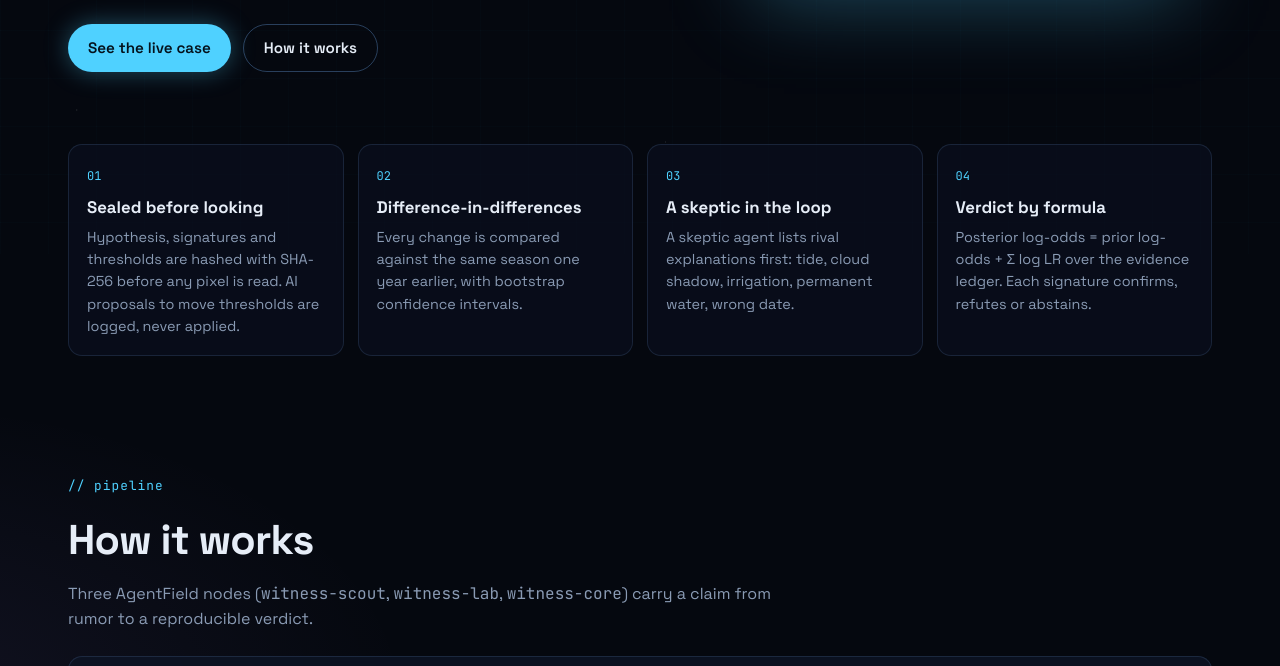
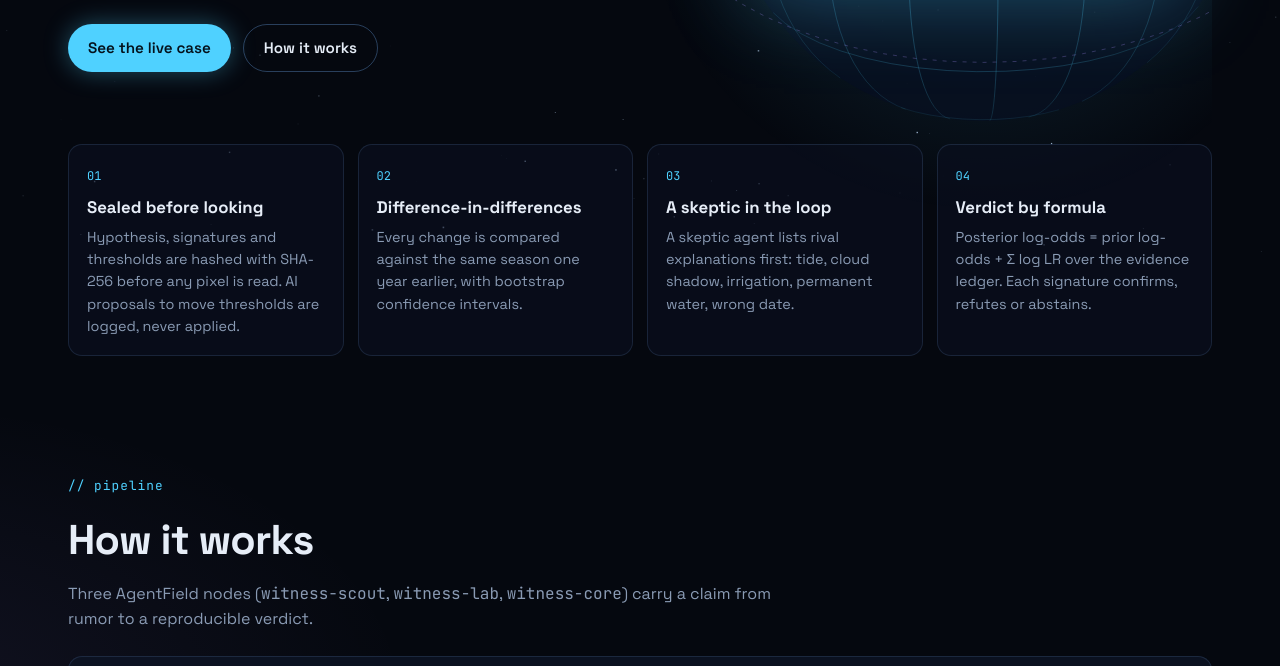
Before and after one commit to 0xtkey256/Orbital-Witness, a plain HTML site: page web/index.html in a window 1280 px wide. Shown: the part 546-1212 px from the top of the page. Drawn offline with Linux system fonts and the light colour scheme; animation ran at ten frames a second.

Commit message:
Site: orbiting satellite globe, starfield, count-up, typewriter, image scan line

```diff
--- a/web/css/style.css
+++ b/web/css/style.css
@@ -329,3 +329,24 @@ select { background: var(--panel-solid); color: var(--text); border: 1px solid v
 }
 .hc-runs { margin: 14px 0 0; }
 .hc-runs button { font-size: 0.78rem; }
+
+/* ---------- motion layer (js/motion.js) ---------- */
+.fx-stars { position: fixed; inset: 0; z-index: -1; pointer-events: none; }
+.hero { position: relative; }
+.fx-orbit { position: absolute; top: 0; left: 0; z-index: 0; pointer-events: none; }
+.hero > *:not(.fx-orbit) { position: relative; z-index: 1; }
+.fx-progress { position: fixed; top: 0; left: 0; right: 0; height: 2px; z-index: 100; transform-origin: 0 50%; transform: scaleX(0);
+  background: linear-gradient(90deg, var(--c-agentfield), var(--c-tavily), var(--c-daytona), var(--c-codeaf), var(--c-nosana)); }
+.hero h1 { background: linear-gradient(100deg, #e6edf7 20%, #8fe3ff 40%, #e6edf7 60%); background-size: 250% 100%;
+  -webkit-background-clip: text; background-clip: text; color: transparent; animation: shimmer 6s ease-in-out infinite; }
+@keyframes shimmer { 0%, 100% { background-position: 100% 0; } 50% { background-position: 0 0; } }
+.hc-claim.typing::after { content: "▍"; color: var(--cyan); animation: blink 0.8s steps(1) infinite; }
+@keyframes blink { 50% { opacity: 0; } }
+.compare::after { content: ""; position: absolute; left: 0; right: 0; top: -20%; height: 18%; pointer-events: none;
+  background: linear-gradient(180deg, transparent, rgba(61,220,151,0.18), rgba(61,220,151,0.45) 50%, transparent 52%);
+  animation: scan 4.5s linear infinite; mix-blend-mode: screen; }
+@keyframes scan { to { top: 105%; } }
+.hero-card { animation: floaty 7s ease-in-out infinite; }
+@keyframes floaty { 0%, 100% { transform: translateY(0); } 50% { transform: translateY(-6px); } }
+@media (prefers-reduced-motion: reduce) { .fx-stars, .fx-orbit { display: none; } .hero h1 { color: var(--text); background: none; } }
+.stars { display: none; }
--- a/web/index.html
+++ b/web/index.html
@@ -206,6 +206,7 @@
   <a class="btn btn-ghost" href="https://github.com/0xtkey256/Orbital-Witness" target="_blank" rel="noopener noreferrer">github.com/0xtkey256/Orbital-Witness</a>
 </footer>
 
+<script src="js/motion.js"></script>
 <script src="js/pipeline.js"></script>
 <script src="js/app.js"></script>
 </body>
--- /dev/null
+++ b/web/js/motion.js
@@ -0,0 +1,184 @@
+/* Motion layer: orbiting satellite over a wireframe globe, drifting starfield,
+   count-up posterior, typewriter claim, scroll progress. Respects reduced motion. */
+(function () {
+  "use strict";
+  var reduce = window.matchMedia && window.matchMedia("(prefers-reduced-motion: reduce)").matches;
+  var DPR = Math.min(window.devicePixelRatio || 1, 2);
+
+  /* ---------- starfield (whole page) ---------- */
+  function starfield() {
+    var c = document.createElement("canvas");
+    c.className = "fx-stars";
+    c.setAttribute("aria-hidden", "true");
+    document.body.prepend(c);
+    var ctx = c.getContext("2d"), w, h, stars = [], shoot = null;
+    function size() {
+      w = c.width = innerWidth * DPR; h = c.height = innerHeight * DPR;
+      c.style.width = innerWidth + "px"; c.style.height = innerHeight + "px";
+      var n = Math.round((innerWidth * innerHeight) / 5200);
+      stars = [];
+      for (var i = 0; i < n; i++) stars.push({ x: Math.random() * w, y: Math.random() * h, z: Math.random() * 0.8 + 0.2, t: Math.random() * 6.28 });
+    }
+    size(); addEventListener("resize", size);
+    function frame(ts) {
+      ctx.clearRect(0, 0, w, h);
+      var sy = scrollY * DPR;
+      for (var i = 0; i < stars.length; i++) {
+        var s = stars[i];
+        s.x -= s.z * 0.06 * DPR; if (s.x < 0) s.x += w;
+        var y = (s.y - sy * s.z * 0.15) % h; if (y < 0) y += h;
+        var a = 0.35 + 0.45 * Math.sin(ts / 900 * s.z + s.t);
+        ctx.fillStyle = "rgba(200,225,255," + a.toFixed(3) + ")";
+        ctx.fillRect(s.x, y, s.z * 1.6 * DPR, s.z * 1.6 * DPR);
+      }
+      if (!shoot && Math.random() < 0.004) shoot = { x: Math.random() * w, y: Math.random() * h * 0.5, l: 0 };
+      if (shoot) {
+        shoot.l += 14 * DPR;
+        var g = ctx.createLinearGradient(shoot.x, shoot.y, shoot.x - 120 * DPR, shoot.y - 40 * DPR);
+        g.addColorStop(0, "rgba(160,220,255,0.9)"); g.addColorStop(1, "rgba(160,220,255,0)");
+        ctx.strokeStyle = g; ctx.lineWidth = 1.4 * DPR; ctx.beginPath();
+        ctx.moveTo(shoot.x + shoot.l, shoot.y + shoot.l / 3);
+        ctx.lineTo(shoot.x + shoot.l - 120 * DPR, shoot.y + shoot.l / 3 - 40 * DPR); ctx.stroke();
+        if (shoot.l > w * 0.4) shoot = null;
+      }
+      requestAnimationFrame(frame);
+    }
+    requestAnimationFrame(frame);
+  }
+
+  /* ---------- hero orbit (globe + satellite + scan beam) ---------- */
+  function orbit() {
+    var hero = document.querySelector(".hero");
+    if (!hero) return;
+    var c = document.createElement("canvas");
+    c.className = "fx-orbit";
+    c.setAttribute("aria-hidden", "true");
+    hero.prepend(c);
+    var ctx = c.getContext("2d"), w, h, R, cx, cy, visible = true;
+    function size() {
+      var r = hero.getBoundingClientRect();
+      w = c.width = r.width * DPR; h = c.height = r.height * DPR;
+      c.style.width = r.width + "px"; c.style.height = r.height + "px";
+      var narrow = r.width < 760;
+      R = Math.min(w, h) * (narrow ? 0.36 : 0.30);
+      cx = narrow ? w * 0.5 : w * 0.80; cy = narrow ? h * 0.30 : h * 0.40;
+    }
+    size(); addEventListener("resize", size);
+    new IntersectionObserver(function (e) { visible = e[0].isIntersecting; }).observe(hero);
+
+    var tilt = 0.42, pings = [];
+    function proj(lat, lon, rot) {
+      var x = Math.cos(lat) * Math.sin(lon + rot), y = Math.sin(lat), z = Math.cos(lat) * Math.cos(lon + rot);
+      var y2 = y * Math.cos(tilt) - z * Math.sin(tilt), z2 = y * Math.sin(tilt) + z * Math.cos(tilt);
+      return { x: cx + R * x, y: cy - R * y2, z: z2 };
+    }
+    function frame(ts) {
+      requestAnimationFrame(frame);
+      if (!visible) return;
+      ctx.clearRect(0, 0, w, h);
+      var rot = ts / 9000;
+      // atmosphere
+      var g = ctx.createRadialGradient(cx, cy, R * 0.6, cx, cy, R * 1.35);
+      g.addColorStop(0, "rgba(79,209,255,0.10)"); g.addColorStop(1, "rgba(79,209,255,0)");
+      ctx.fillStyle = g; ctx.beginPath(); ctx.arc(cx, cy, R * 1.35, 0, 6.283); ctx.fill();
+      ctx.fillStyle = "rgba(8,16,32,0.85)"; ctx.beginPath(); ctx.arc(cx, cy, R, 0, 6.283); ctx.fill();
+      // graticule
+      ctx.lineWidth = 1 * DPR;
+      for (var la = -60; la <= 60; la += 30) line(function (t) { return proj(la * Math.PI / 180, t, rot); }, 0, 6.283);
+      for (var lo = 0; lo < 360; lo += 20) line(function (t) { return proj(t, lo * Math.PI / 180, rot); }, -1.57, 1.57);
+      // satellite on inclined orbit
+      var a = ts / 2600, inc = 0.9, oR = R * 1.32;
+      var ox = Math.cos(a), oy = Math.sin(a) * Math.sin(inc), oz = Math.sin(a) * Math.cos(inc);
+      var sx = cx + oR * ox, sy = cy - oR * oy * 0.55 - oR * oz * 0.25, front = oz > -0.2;
+      // orbit path
+      ctx.strokeStyle = "rgba(167,139,250,0.28)"; ctx.setLineDash([4 * DPR, 6 * DPR]); ctx.beginPath();
+      for (var k = 0; k <= 64; k++) {
+        var b = k / 64 * 6.283, px = cx + oR * Math.cos(b), py = cy - oR * Math.sin(b) * Math.sin(inc) * 0.55 - oR * Math.sin(b) * Math.cos(inc) * 0.25;
+        k ? ctx.lineTo(px, py) : ctx.moveTo(px, py);
+      }
+      ctx.stroke(); ctx.setLineDash([]);
+      if (front) {
+        // scan beam to the surface point under the satellite
+        var tx = cx + (sx - cx) * 0.72, ty = cy + (sy - cy) * 0.72;
+        var bg = ctx.createLinearGradient(sx, sy, tx, ty);
+        bg.addColorStop(0, "rgba(61,220,151,0.55)"); bg.addColorStop(1, "rgba(61,220,151,0.02)");
+        ctx.fillStyle = bg; ctx.beginPath(); ctx.moveTo(sx, sy);
+        var nx = -(ty - sy), ny = tx - sx, nl = Math.hypot(nx, ny) || 1, s = R * 0.16;
+        ctx.lineTo(tx + nx / nl * s, ty + ny / nl * s); ctx.lineTo(tx - nx / nl * s, ty - ny / nl * s); ctx.closePath(); ctx.fill();
+        if (Math.random() < 0.05) pings.push({ x: tx, y: ty, r: 0 });
+      }
+      // pings on the ground (observations)
+      for (var p = pings.length - 1; p >= 0; p--) {
+        var q = pings[p]; q.r += 0.9 * DPR;
+        ctx.strokeStyle = "rgba(61,220,151," + Math.max(0, 0.7 - q.r / (40 * DPR)).toFixed(3) + ")";
+        ctx.beginPath(); ctx.arc(q.x, q.y, q.r, 0, 6.283); ctx.stroke();
+        if (q.r > 40 * DPR) pings.splice(p, 1);
+      }
+      // satellite body + panels
+      ctx.save(); ctx.translate(sx, sy); ctx.rotate(a * 0.5);
+      ctx.globalAlpha = front ? 1 : 0.35;
+      ctx.fillStyle = "#4fd1ff"; ctx.fillRect(-14 * DPR, -3 * DPR, 9 * DPR, 6 * DPR); ctx.fillRect(5 * DPR, -3 * DPR, 9 * DPR, 6 * DPR);
+      ctx.fillStyle = "#e6edf7"; ctx.fillRect(-4 * DPR, -4 * DPR, 8 * DPR, 8 * DPR);
+      ctx.restore(); ctx.globalAlpha = 1;
+    }
+    function line(f, t0, t1) {
+      var prev = null;
+      for (var i = 0; i <= 48; i++) {
+        var pt = f(t0 + (t1 - t0) * i / 48);
+        if (prev && pt.z > 0 && prev.z > 0) {
+          ctx.strokeStyle = "rgba(79,209,255," + (0.08 + 0.22 * pt.z).toFixed(3) + ")";
+          ctx.beginPath(); ctx.moveTo(prev.x, prev.y); ctx.lineTo(pt.x, pt.y); ctx.stroke();
+        }
+        prev = pt;
+      }
+    }
+    requestAnimationFrame(frame);
+  }
+
+  /* ---------- count-up posterior + typewriter claim ---------- */
+  function liveText() {
+    var post = document.getElementById("hc-posterior"), claim = document.getElementById("hc-claim");
+    var moP, moC, pTimer = 0, cTimer = 0;
+    // 自分の書き込みは takeRecords() で捨て、app.js からの更新だけに反応する
+    function setP(v) { post.textContent = v; moP.takeRecords(); }
+    function setC(v) { claim.textContent = v; moC.takeRecords(); }
+    function countUp() {
+      var target = parseFloat(post.textContent);
+      if (isNaN(target)) return;
+      cancelAnimationFrame(pTimer); var t0 = performance.now();
+      (function step(t) {
+        var k = Math.min(1, (t - t0) / 1100), e = 1 - Math.pow(1 - k, 3);
+        setP((target * e).toFixed(3));
+        if (k < 1) pTimer = requestAnimationFrame(step); else setP(target.toFixed(3));
+      })(t0);
+    }
+    function type() {
+      var full = claim.textContent;
+      if (!full || full.indexOf("Loading") === 0) return;
+      clearTimeout(cTimer); claim.classList.add("typing"); setC("");
+      var i = 0;
+      (function step() {
+        setC(full.slice(0, ++i));
+        if (i < full.length) cTimer = setTimeout(step, 28); else claim.classList.remove("typing");
+      })();
+    }
+    if (post) { moP = new MutationObserver(countUp); moP.observe(post, { childList: true, characterData: true, subtree: true }); }
+    if (claim) { moC = new MutationObserver(type); moC.observe(claim, { childList: true, characterData: true, subtree: true }); }
+  }
+
+  /* ---------- scroll progress ---------- */
+  function progress() {
+    var bar = document.createElement("div");
+    bar.className = "fx-progress"; bar.setAttribute("aria-hidden", "true");
+    document.body.appendChild(bar);
+    function upd() { var m = document.documentElement.scrollHeight - innerHeight; bar.style.transform = "scaleX(" + (m > 0 ? scrollY / m : 0) + ")"; }
+    addEventListener("scroll", upd, { passive: true }); upd();
+  }
+
+  function init() {
+    progress();
+    if (reduce) return;
+    starfield(); orbit(); liveText();
+  }
+  if (document.readyState === "loading") document.addEventListener("DOMContentLoaded", init); else init();
+})();
```
